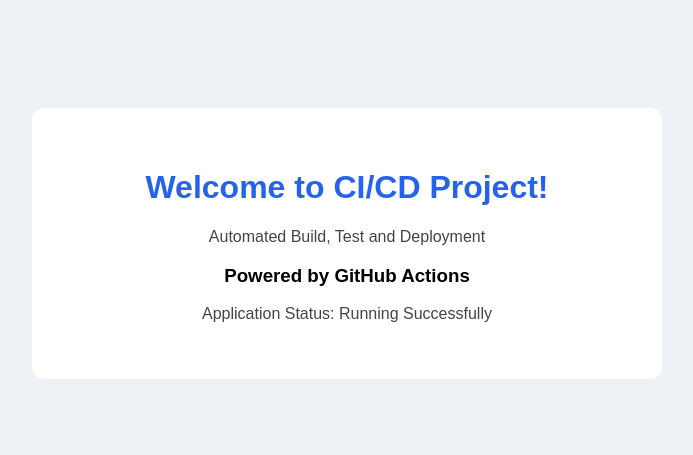
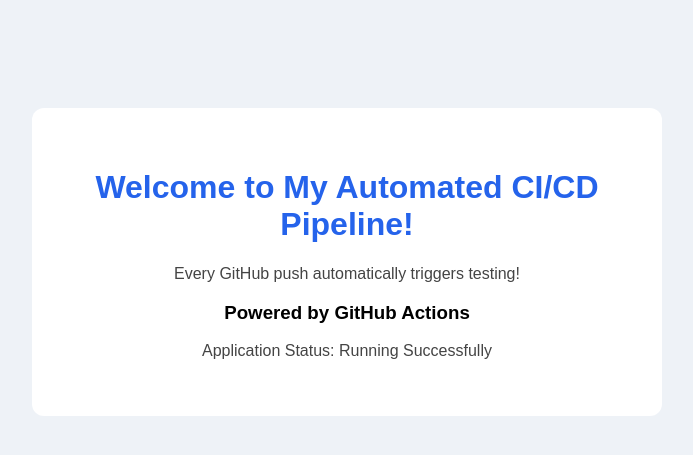
Before and after one commit to sneha-mankala/cicd-web-project, a Flask app: page / in a window 1280 px wide. Shown: the top 455 px of the page, without its empty margins (293-986 px from the left). Run offline with Flask 3, Linux system fonts and the light colour scheme.

Commit message:
Update CI/CD website content

```diff
--- a/templates/index.html
+++ b/templates/index.html
@@ -23,8 +23,8 @@
 </head>
 <body>
     <div class="container">
-        <h1>Welcome to CI/CD Project!</h1>
-        <p>Automated Build, Test and Deployment</p>
+        <h1>Welcome to My Automated CI/CD Pipeline!</h1>
+        <p>Every GitHub push automatically triggers testing!</p>
         <h3>Powered by GitHub Actions</h3>
         <p>Application Status: Running Successfully</p>
     </div>
```
